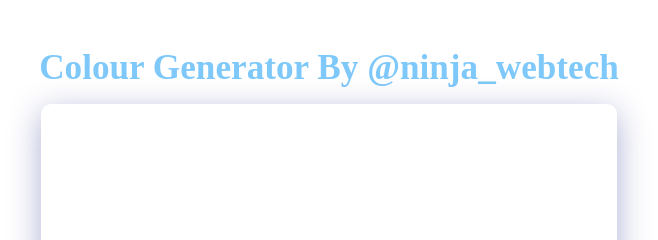
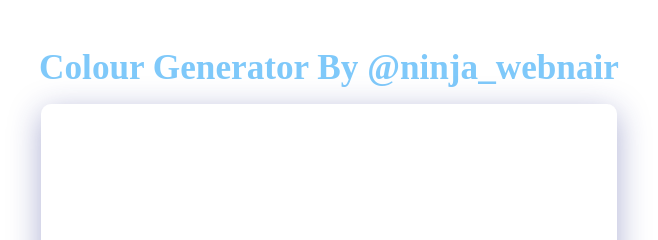
Before and after one commit to WebDevVikramChoudhary/small_projects_for_beginners_using_Html-Css-Js, a plain HTML site: page color genreter/index.html in a window 1280 px wide. Shown: the top 240 px of the page, 311-969 px from the left. Drawn offline with Linux system fonts and the light colour scheme.

Commit message:
practise

```diff
--- a/color genreter/index.html
+++ b/color genreter/index.html
@@ -9,7 +9,7 @@
     <title>colours generator</title>
 </head>
 <body>
-    <h1>Colour Generator By @ninja_webtech</h1>
+    <h1>Colour Generator By @ninja_webnair</h1>
     <div id="colordiv">
 
     </div>
```
